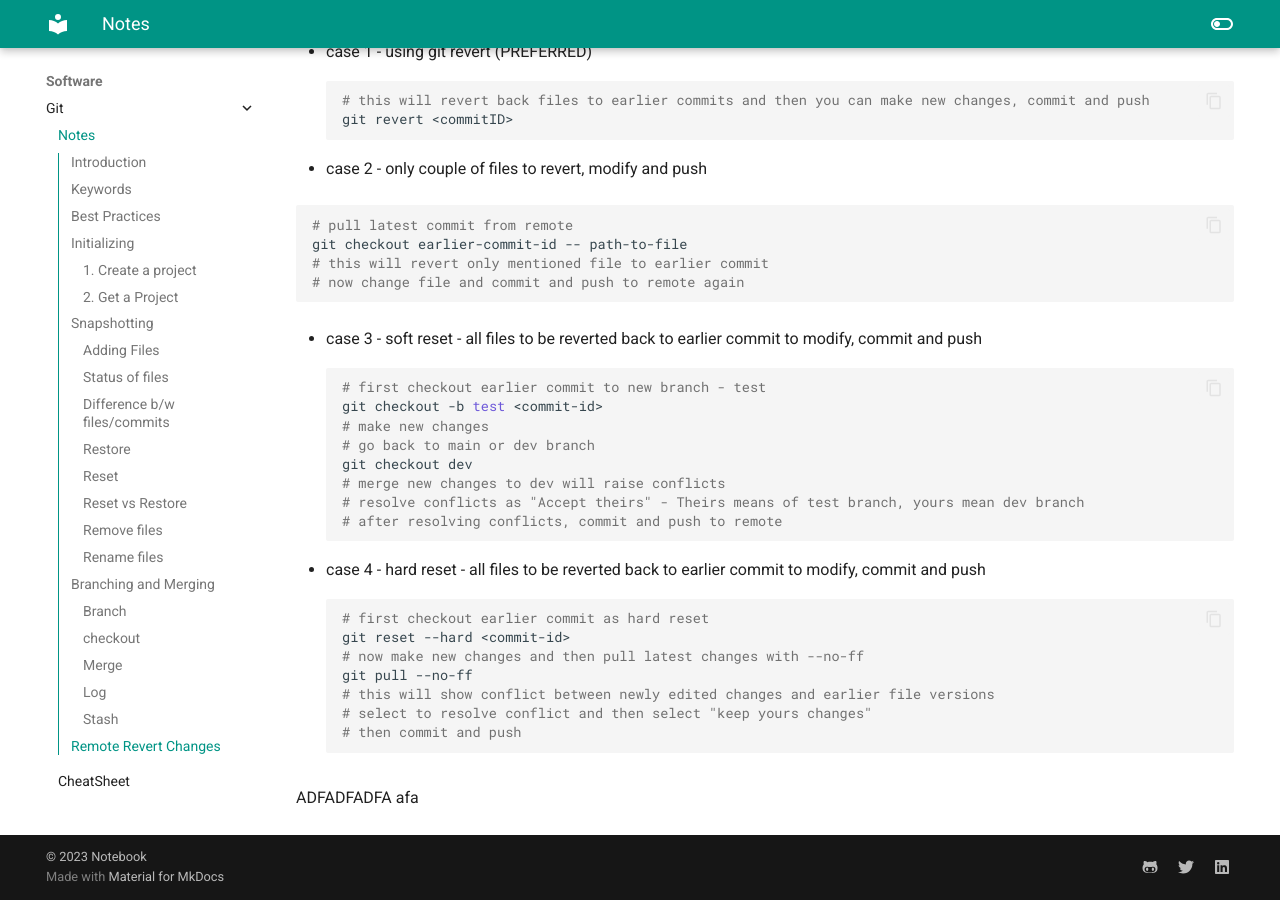
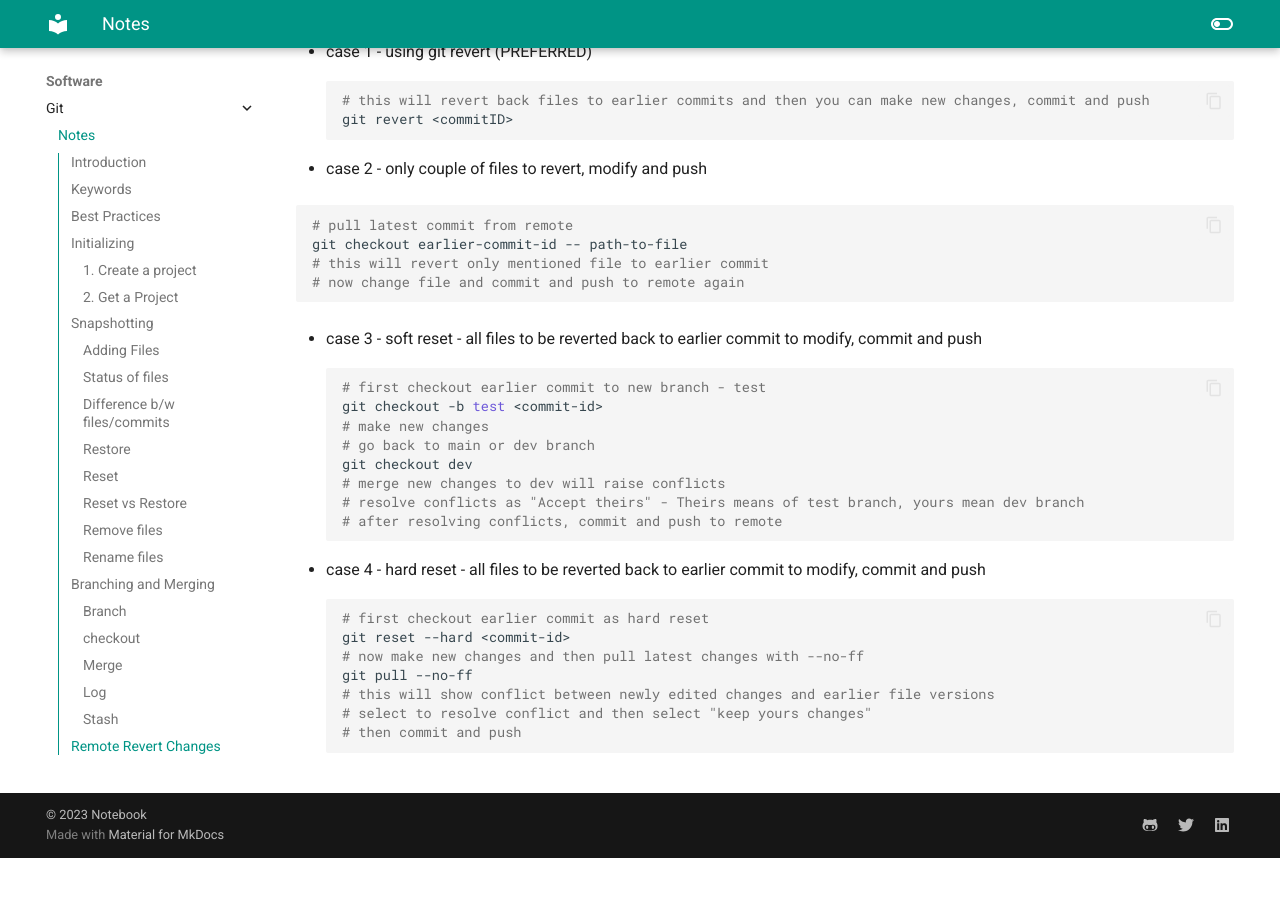
Before and after one commit to rajpal-virk/learning-notes, an MkDocs documentation site: the page built from docs/software/git/git-notes.md, in a window 1280 px wide and 900 px high, scrolled down 5447 px. Built offline with MkDocs 1.6.1 and Material for MkDocs 9.7.7, drawn with Linux system fonts in a browser that asks for light colours; after the commit the page ends 6305 px from its top, so only the background shows below that.

Commit message:
git notes updated

````diff
--- a/docs/software/git/git-notes.md
+++ b/docs/software/git/git-notes.md
@@ -253,6 +253,3 @@ git pull --no-ff
 # select to resolve conflict and then select "keep yours changes"
 # then commit and push
 ```
-
-ADFADFADFA
-afa
````
Also changed, not shown: docs/software/git/git-cheatsheet.md (+0 -4 lines), docs/software/git/git-practice-file.md (+1 -1 lines).
